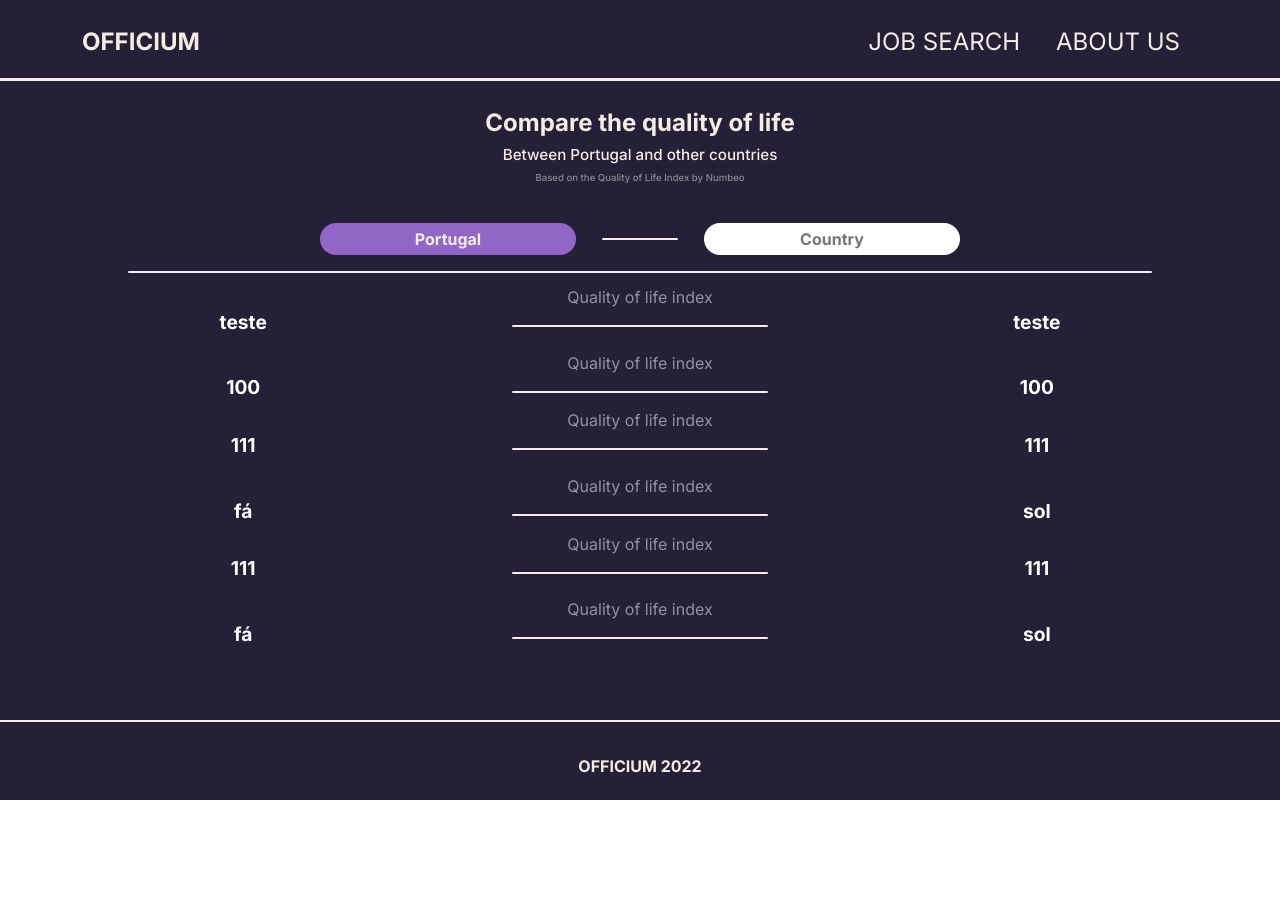
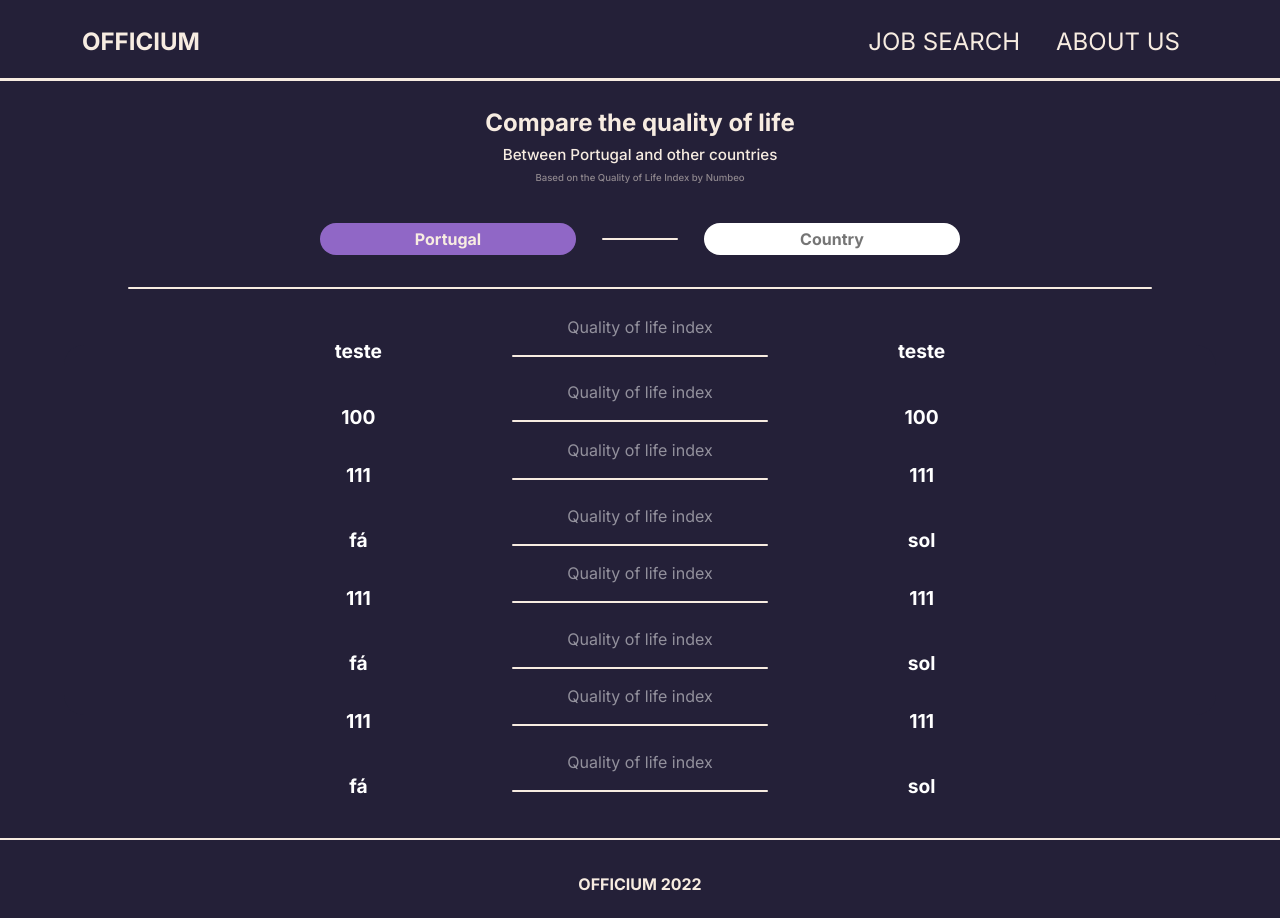
Before and after one commit to gitHubTiagoMarques/officium, a React (Create React App) app: page /Comparison in a window 1280 px wide. Before the commit the page ends 800 px from the top, so only its background shows below. Built offline with nearby package versions, Linux system fonts and the light colour scheme; the HTML template or start-up script is replaced by a standard one.

Commit message:
slight update

```diff
--- a/src/App.css
+++ b/src/App.css
@@ -338,7 +338,7 @@ nav{
 }
 .comparison{
   display: flex;
-  height: calc(100vh - 10em);
+  min-height: calc(100vh - 10em);
   width: 100vw;
   flex-direction: column;
 }
@@ -364,6 +364,8 @@ hr{
   border-top: solid 2px #F7ECE1;
   width: 80%;
   margin: auto;
+  margin-top: 1em;
+  margin-bottom: 3em;
   opacity: 100%;
   border-radius: 200px;
 }
@@ -744,7 +746,7 @@ width: 20vw;
   .one p{
     font-weight: 700;
     font-size: 1.2em;
-    width: 31vw;
+    width: 22vw;
   }
   .ryze p{
     font-weight: 300;
--- a/src/components/comparison.js
+++ b/src/components/comparison.js
@@ -9,8 +9,17 @@ const Index = index;
         const [country, setCountry] = useState();
         const handleChange= (e) =>{
             setCountry(e);
+            console.log(elemento(Index, country));
         }
-        console.log(country);
+        function elemento(objeto, title) {
+            let paises=[];
+            paises.push(objeto);
+            var pesquisa = paises.filter(paises => {
+                return paises.country === 'Portugal';
+              });
+              console.log(pesquisa);
+          }
+
         return(
             <div className={"comparison snap"}>
                 <h1>Compare the quality of life</h1>
@@ -78,6 +87,26 @@ const Index = index;
                     </div>
                     </div>
                 </div>
+                <div className={"two"}>
+                    <div className={"one"}>
+                    <p>111</p>
+                    <div className={'ryze'}>
+                        <p className={'legend'}>Quality of life index</p>
+                    <hr></hr>
+                    </div>
+                    <p>111</p>
+                    </div>
+                    <div className={"one"}>
+                    <p>fá</p>
+                    <div className={'ryze'}>
+                        <p className={'legend'}>Quality of life index</p>
+                    <hr></hr>
+                    </div>
+                    <p>sol</p>
+                    </div>
+                    </div>
+
+
             </div>
         )
     }
```
